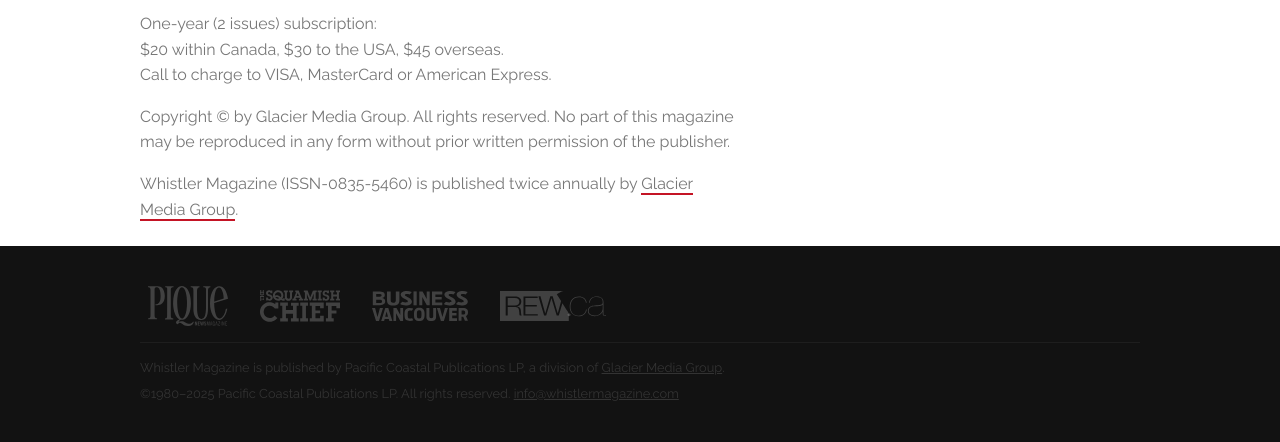
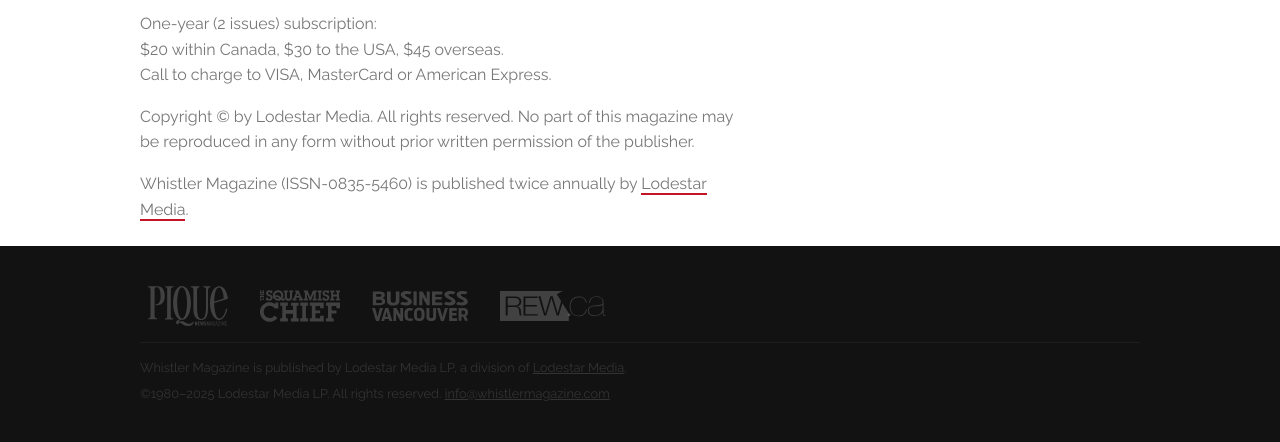
Before and after one commit to blandycastro/whistler-magazine, a PHP site: page /about.php in a window 1280 px wide. Shown: the part 1401-1843 px from the top of the page. Run offline with PHP 8.4, Linux system fonts and the light colour scheme; some libraries are stand-ins or nearby versions.

Commit message:
Replaced old company names with Lodestar Media

```diff
--- a/about.php
+++ b/about.php
@@ -73,8 +73,8 @@
             $20 within Canada, $30 to the USA, $45 overseas.<br />
             Call to charge to VISA, MasterCard or American Express.</p>
 
-            <p>Copyright © by Glacier Media Group. All rights reserved. No part of this magazine may be reproduced in any form without prior written permission of the publisher.</p>
-            <p>Whistler Magazine (ISSN-0835-5460) is published twice annually by <a target="_blank" href="http://www.glaciermedia.ca">Glacier Media Group</a>.</p>
+            <p>Copyright © by Lodestar Media. All rights reserved. No part of this magazine may be reproduced in any form without prior written permission of the publisher.</p>
+            <p>Whistler Magazine (ISSN-0835-5460) is published twice annually by <a target="_blank" href="http://www.glaciermedia.ca">Lodestar Media</a>.</p>
 
         </article>
     </div>
--- a/contact.php
+++ b/contact.php
@@ -55,7 +55,7 @@
             <p>#202-1390 Alpha Lake Road, Whistler, B.C., V8E 0H9, Canada</p>
             <p>Phone: +1 (604) 938-0202</p>
 
-            <p>Whistler Magazine (ISSN-0835-5460) is published twice annually by <a target="_blank" href="http://www.glaciermedia.ca">Glacier Media Group</a>.</p>
+            <p>Whistler Magazine (ISSN-0835-5460) is published twice annually by <a target="_blank" href="https://www.lodestarmedia.ca/digital">Lodestar Media</a>.</p>
         </article>
     </div>
     <?php include_once('inc/sidebar.php') ?>
--- a/current-issue.php
+++ b/current-issue.php
@@ -141,7 +141,7 @@
                     <p>“Our purpose is to honour and celebrate the magnitude of Whistler’s rugged environment and the bold and adventurous spirit of the people who love it,” she adds.</p>
                     <p>For Whistler Magazine that, in turn, means many more stories about the people who live and visit here and the special place they call Whistler.</p>
                     <p>By: Whistler Magazine</p>
-                    <p><a href="https://www.guidedby.ca" target="_blank">GuidedBy</a> is a community builder and part of the Glacier Media news network. This article originally appeared on a Glacier Media publication.</p>
+                    <p><a href="https://www.guidedby.ca" target="_blank">GuidedBy</a> is a community builder and part of the Lodestar Media news network. This article originally appeared on a Lodestar Media publication.</p>
                 </div>
                 <p><button class="button" id="toggleStoryButtonBottom" style="display: none;">Close Story</button></p>
             </div>
--- a/inc/footer.php
+++ b/inc/footer.php
@@ -8,8 +8,8 @@
         </ul>
     </div>
     <div id="copyright">
-        <p>Whistler Magazine is published by Pacific Coastal Publications LP, a division of <a href="http://www.glaciermedia.ca" target="_blank">Glacier Media Group</a>.</p>
-        <p>&copy;1980&ndash;<?php echo date('Y') ?> Pacific Coastal Publications LP. All rights reserved. <a href="mailto:info@whistlermagazine.com">info@whistlermagazine.com</a>
+        <p>Whistler Magazine is published by Lodestar Media LP, a division of <a href="https://www.lodestarmedia.ca/digital" target="_blank">Lodestar Media</a>.</p>
+        <p>&copy;1980&ndash;<?php echo date('Y') ?> Lodestar Media LP. All rights reserved. <a href="mailto:info@whistlermagazine.com">info@whistlermagazine.com</a>
         </p>
     </div>
 </footer>
```
